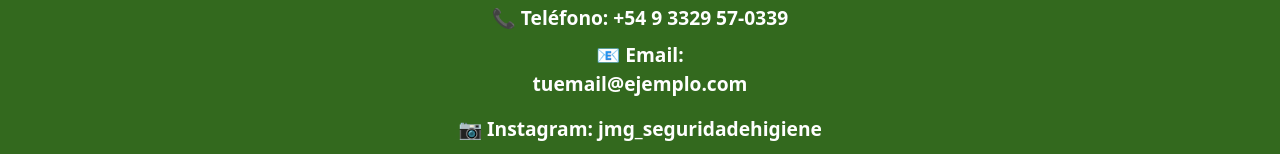
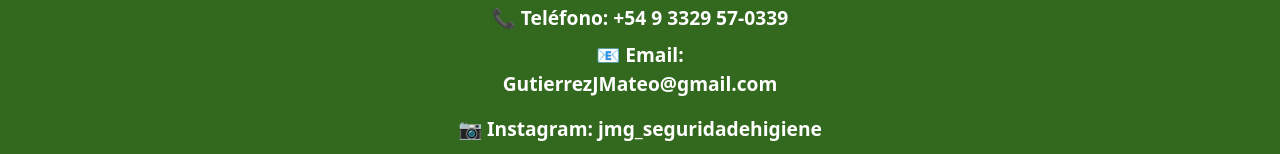
Before and after one commit to camicamila93/Lic-Juan-M-Gutierrez, a Vue app in the folder seguridad-higiene-jm/: page / in a window 1280 px wide. Shown: the part 2510-2664 px from the top of the page. Built offline with nearby package versions, Linux system fonts and the light colour scheme.

Commit message:
Add static contact email GutierrezJMateo@gmail.com

```diff
--- a/seguridad-higiene-jm/src/App.vue
+++ b/seguridad-higiene-jm/src/App.vue
@@ -114,7 +114,7 @@
           <v-col cols="12" md="4">
             <p class="mb-2">📞 Teléfono: +54 9 3329 57-0339</p>
             <div class="mb-4">
-              <p class="mb-2">📧 Email: <a href="mailto:tuemail@ejemplo.com" style="color: white !important;" class="white--text text-decoration-none">tuemail@ejemplo.com</a></p>
+              <p class="mb-2">📧 Email: <a href="mailto:GutierrezJMateo@gmail.com" style="color: white !important;" class="white--text text-decoration-none">GutierrezJMateo@gmail.com</a></p>
             </div>
             <a
             href="https://www.instagram.com/jmg_seguridadehigiene/"
```
